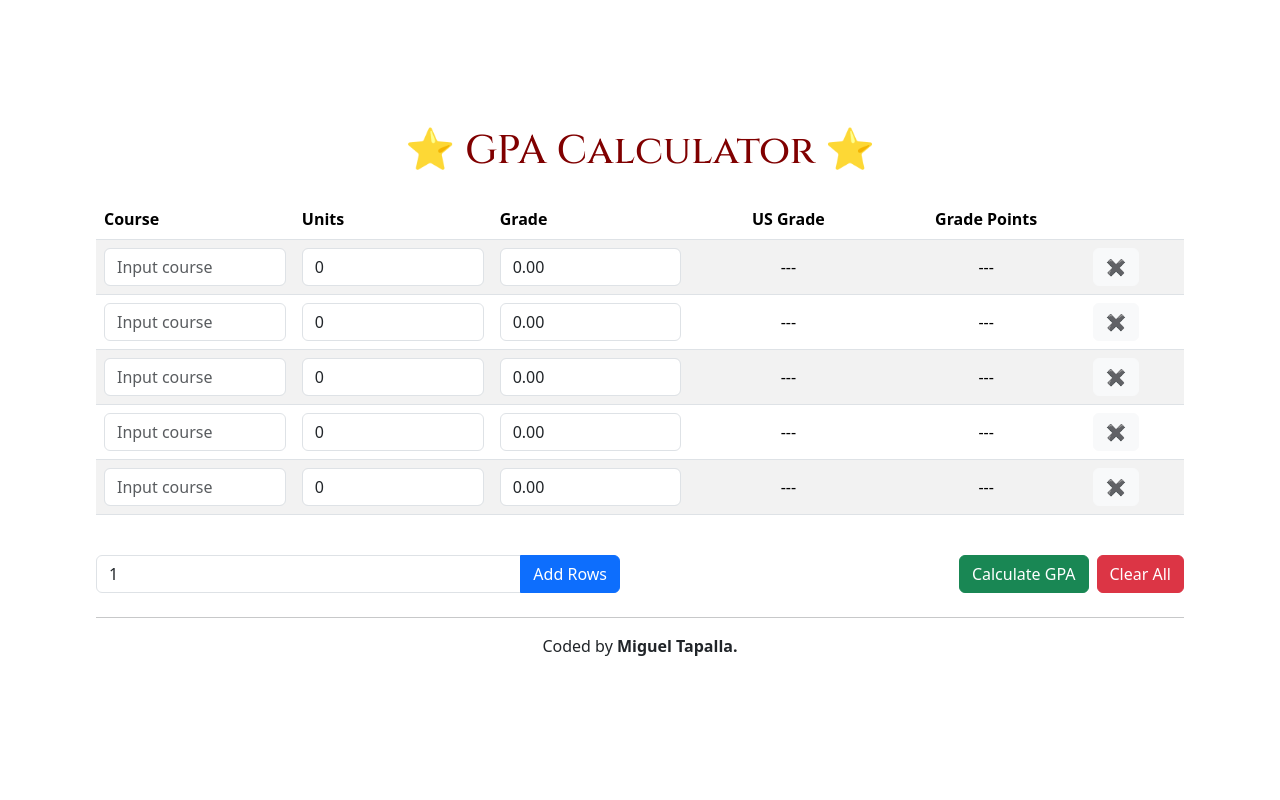
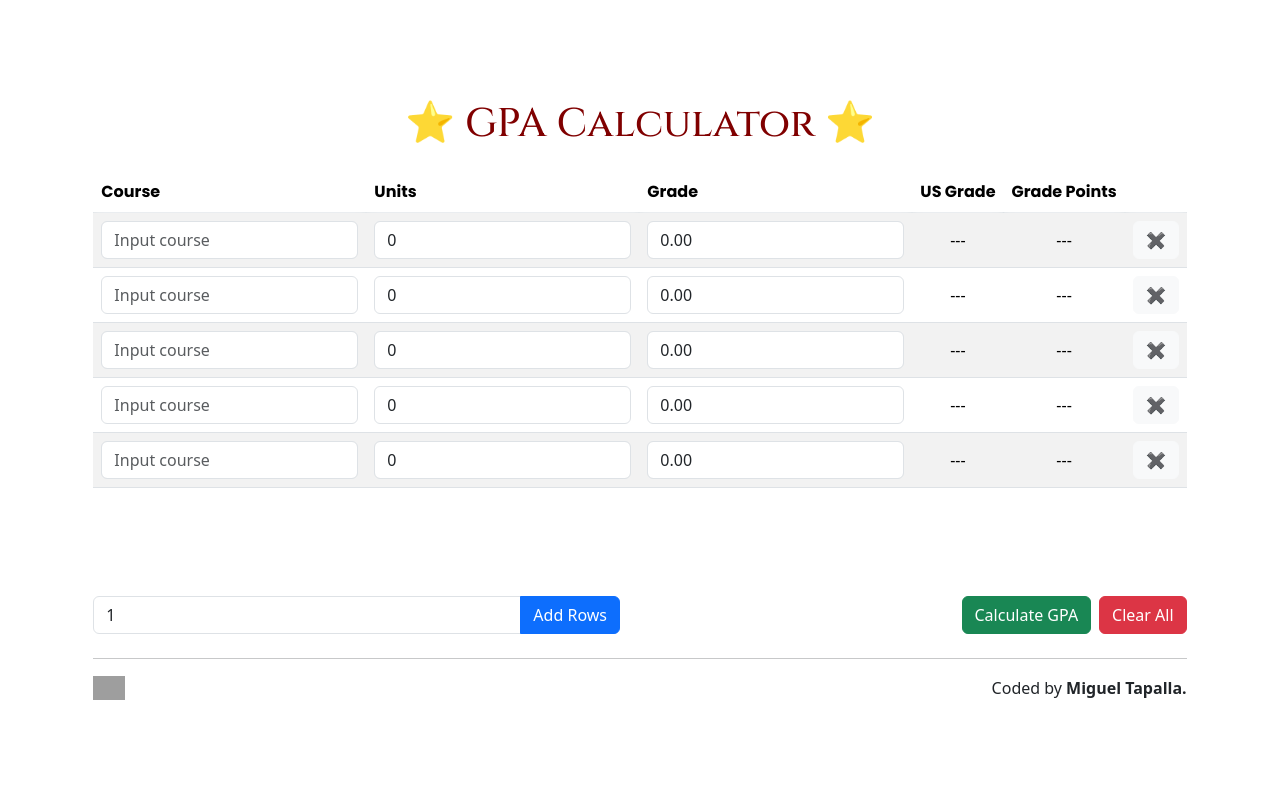
Before and after one commit to mmtapalla/gpa-calculator-ph, a Django app: page / in a window 1280 px wide. Run offline with Django 5.2, Linux system fonts and the light colour scheme; grey boxes are pictures that could not be loaded.

Commit message:
Add finishing touches

```diff
--- a/gpaCalculatorPh/static/css/style.css
+++ b/gpaCalculatorPh/static/css/style.css
@@ -1,52 +1,83 @@
-@import url("https://fonts.googleapis.com/css2?family=Cinzel:wght@400..900&display=swap");
+@import url("https://fonts.googleapis.com/css2?family=Cinzel:wght@400..900&family=Poppins:ital,wght@0,100;0,200;0,300;0,400;0,500;0,600;0,700;0,800;0,900&display=swap");
+
+:root {
+    /* PUP Logo palette */
+    --maroon: #800000;
+    --gold-dark: #daa520;
+    --gold-light: #ffdf00;
+    --white: #daa520;
+    --black: #333;
+}
+
+::selection {
+    background: var(--gold-light);
+    color: var(--maroon);
+}
 
 ::-webkit-scrollbar {
     width: 10px;
     height: 10px;
 }
 
-::-webkit-scrollbar-track:hover {
-    background: #ffe000;
+::-webkit-scrollbar-thumb {
+    background: var(--maroon);
     border-radius: 10px;
 }
 
 ::-webkit-scrollbar-thumb {
-    background: #800000;
-    border-radius: 10px;
+    background: #b80303;
 }
 
-::-webkit-scrollbar-thumb:hover {
-    background: #b80303;
+::-webkit-scrollbar-track {
+    background: var(--gold-light);
+    border-radius: 10px;
 }
 
 body,
 html {
     height: 100%;
-    margin: 0;
     display: flex;
+    align-items: center;
     justify-content: center;
-    align-items: center;
 }
 
-header .header {
+.header {
     font-family: "Cinzel", serif;
-    color: #800000;
+    color: var(--maroon);
 }
 
-main {
+.main {
     width: 100%;
     max-width: 800px;
     padding: 20px;
 }
 
 .table-responsive {
-    max-height: 70vh;
+    max-height: 50vh;
     overflow-y: auto;
 }
 
-table thead th {
+.table-head-item {
+    font-family: "Poppins", sans-serif;
     position: sticky;
     top: 0;
-    background: linear-gradient(to bottom, white, transparent);
     z-index: 1;
+    backdrop-filter: blur(5px);
 }
+
+footer {
+    display: flex;
+    justify-content: space-between;
+    align-items: center;
+}
+
+.github-logo {
+    height: 24px; /* Adjusted size */
+    width: auto;
+}
+
+@media (max-width: 767.98px) {
+    .input-group {
+        justify-content: center;
+    }
+}
--- a/gpaCalculatorPh/static/js/script.js
+++ b/gpaCalculatorPh/static/js/script.js
@@ -33,7 +33,12 @@ function addRows() {
 }
 
 function deleteRow(button) {
-    button.closest("tr").remove();
+    const tableBody = document.getElementById("gpaTableBody");
+    if (tableBody.rows.length > 1) {
+        button.closest("tr").remove();
+    } else {
+        alert("At least one row must remain.");
+    }
 }
 
 function calculateGPA() {
@@ -98,6 +103,12 @@ function convertToPoints(usGrade) {
     return gradePointsMap[usGrade] || 0.0;
 }
 
+function confirmClearAll() {
+    if (confirm("Are you sure you want to clear all?")) {
+        clearAll();
+    }
+}
+
 function clearAll() {
     document.getElementById("gpaForm").reset();
     const tableBody = document.getElementById("gpaTableBody");
--- a/gpaCalculatorPh/templates/index.html
+++ b/gpaCalculatorPh/templates/index.html
@@ -25,29 +25,41 @@
         ></script>
     </head>
     <body>
-        <main class="container">
+        <main class="main container">
             <header class="mb-4">
                 <h1 class="header text-center">⭐ GPA Calculator ⭐</h1>
             </header>
 
             <form id="gpaForm">
-                <div class="table-responsive mb-4">
+                <div class="table-responsive mb-4" style="height: 50vh">
                     <table
                         id="gpaTable"
                         class="table table-hover table-striped"
                     >
-                        <thead>
-                            <tr class="row-cols-2">
-                                <th scope="col" class="col-2">Course</th>
-                                <th scope="col" class="col-2">Units</th>
-                                <th scope="col" class="col-2">Grade</th>
-                                <th scope="col" class="col-2 text-center">
+                        <thead class="bg-light">
+                            <tr>
+                                <th scope="col" class="table-head-item">
+                                    Course
+                                </th>
+                                <th scope="col" class="table-head-item">
+                                    Units
+                                </th>
+                                <th scope="col" class="table-head-item">
+                                    Grade
+                                </th>
+                                <th
+                                    scope="col"
+                                    class="table-head-item text-center"
+                                >
                                     US Grade
                                 </th>
-                                <th scope="col" class="col-2 text-center">
+                                <th
+                                    scope="col"
+                                    class="table-head-item text-center"
+                                >
                                     Grade Points
                                 </th>
-                                <th scope="col" class="col-1"></th>
+                                <th scope="col" class="table-head-item"></th>
                             </tr>
                         </thead>
                         <tbody id="gpaTableBody">
@@ -96,7 +108,7 @@
                         <button
                             type="button"
                             class="btn btn-danger"
-                            onclick="clearAll()"
+                            onclick="confirmClearAll()"
                         >
                             Clear All
                         </button>
@@ -104,7 +116,19 @@
                 </div>
             </form>
             <hr />
-            <p class="text-center">Coded by <strong>Miguel Tapalla.</strong></p>
+            <footer class="d-flex justify-content-between align-items-center">
+                <div>
+                    <a href="https://github.com/mmtapalla"
+                        ><img
+                            src="https://upload.wikimedia.org/wikipedia/commons/9/91/Octicons-mark-github.svg"
+                            alt="GitHub Logo"
+                            class="github-logo"
+                    /></a>
+                </div>
+                <div class="text-center">
+                    Coded by <strong>Miguel Tapalla.</strong>
+                </div>
+            </footer>
         </main>
     </body>
 </html>
```
Also changed, not shown: db.sqlite3 (deleted), 1 other file.
